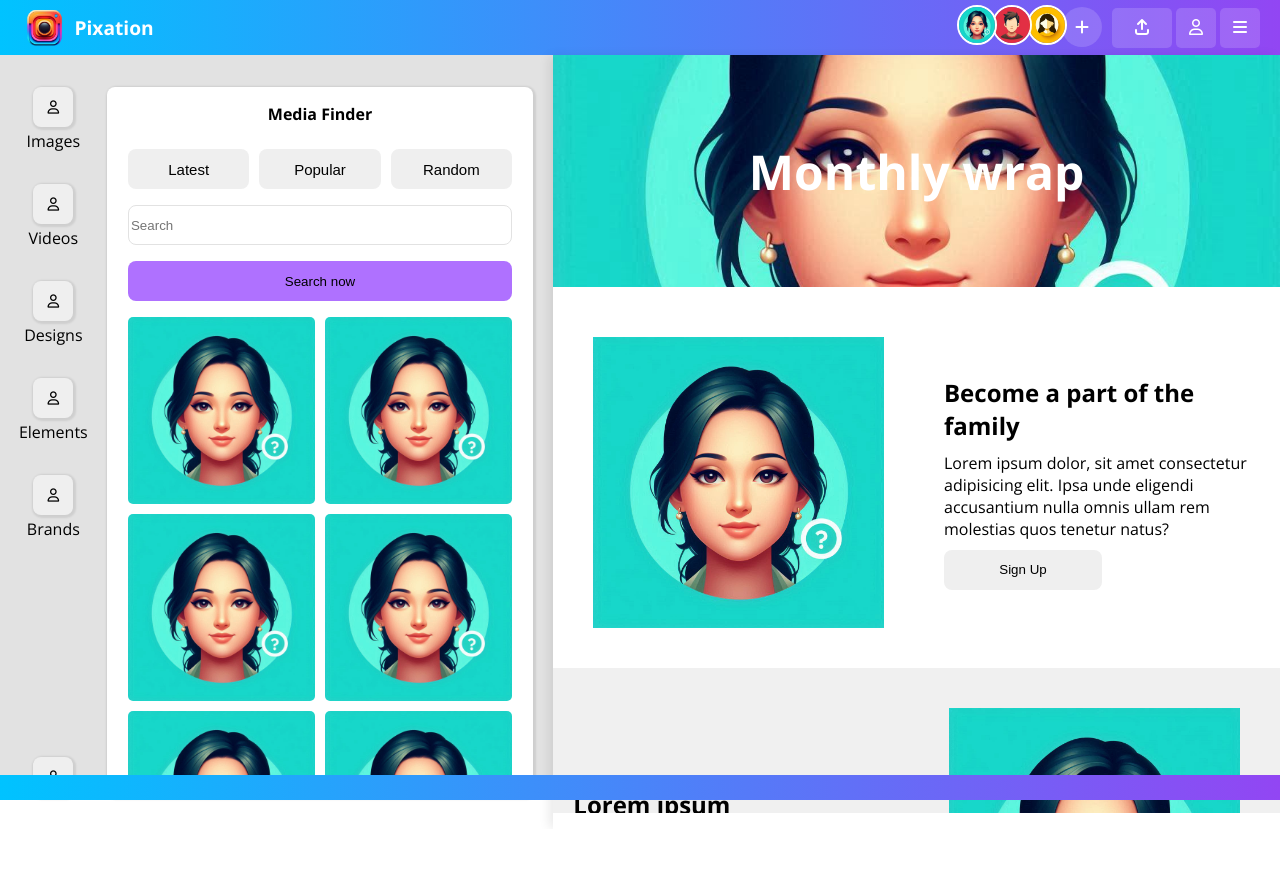
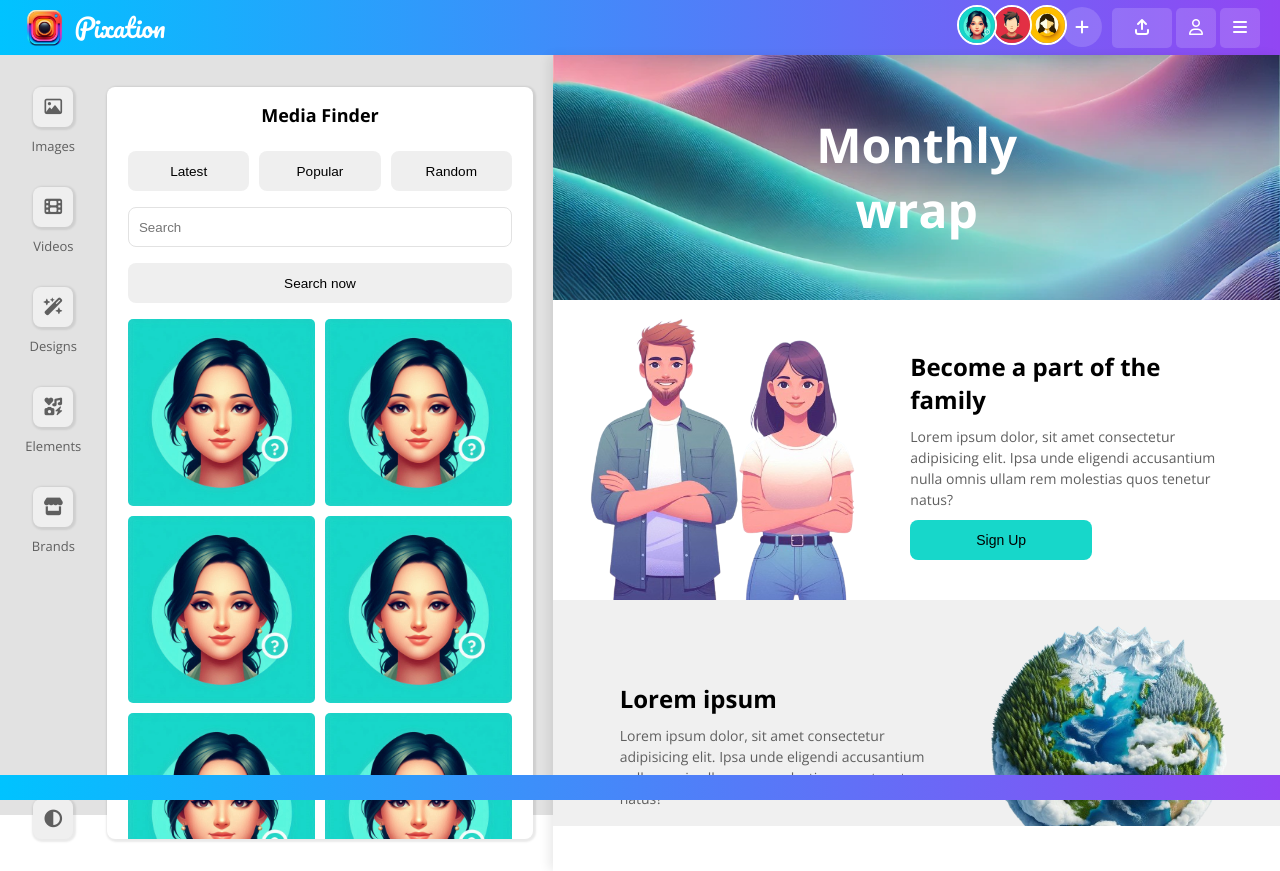
Before and after one commit to lucasxbron/pixation, a website: page index.html in a window 1280 px wide. Before the commit the page ends 829 px from the top, so only its background shows below. Drawn offline with Linux system fonts and the light colour scheme.

Commit message:
chore: changed sizing, colors, fonts / added placeholder images, content

```diff
--- a/index.html
+++ b/index.html
@@ -57,27 +57,27 @@
       <nav>
         <ul>
           <li>
-            <button><i class="fa-regular fa-user"></i></button>
+            <button><i class="fa-regular fa-image"></i></button>
             <p>Images</p>
           </li>
           <li>
-            <button><i class="fa-regular fa-user"></i></button>
+            <button><i class="fa-solid fa-film"></i></button>
             <p>Videos</p>
           </li>
           <li>
-            <button><i class="fa-regular fa-user"></i></button>
+            <button><i class="fa-solid fa-wand-magic-sparkles"></i></button>
             <p>Designs</p>
           </li>
           <li>
-            <button><i class="fa-regular fa-user"></i></button>
+            <button><i class="fa-solid fa-icons"></i></button>
             <p>Elements</p>
           </li>
           <li>
-            <button><i class="fa-regular fa-user"></i></button>
+            <button><i class="fa-solid fa-store"></i></button>
             <p>Brands</p>
           </li>
         </ul>
-        <button class="dark-mode"><i class="fa-regular fa-user"></i></button>
+        <button class="dark-mode"><i class="fa-solid fa-circle-half-stroke"></i></button>
       </nav>
       <section class="finder">
         <div class="finder-wrapper">
@@ -90,26 +90,38 @@
           <input type="text" placeholder="Search" />
           <button class="search-btn">Search now</button>
           <div class="results">
-            <img src="/assets/images/user-image-placeholder-1.jpeg" alt="" />
-            <img src="/assets/images/user-image-placeholder-1.jpeg" alt="" />
-            <img src="/assets/images/user-image-placeholder-1.jpeg" alt="" />
-            <img src="/assets/images/user-image-placeholder-1.jpeg" alt="" />
-            <img src="/assets/images/user-image-placeholder-1.jpeg" alt="" />
-            <img src="/assets/images/user-image-placeholder-1.jpeg" alt="" />
-            <img src="/assets/images/user-image-placeholder-1.jpeg" alt="" />
-            <img src="/assets/images/user-image-placeholder-1.jpeg" alt="" />
-            <img src="/assets/images/user-image-placeholder-1.jpeg" alt="" />
-            <img src="/assets/images/user-image-placeholder-1.jpeg" alt="" />
-            <img src="/assets/images/user-image-placeholder-1.jpeg" alt="" />
-            <img src="/assets/images/user-image-placeholder-1.jpeg" alt="" />
+            <img src="/assets/images/user-image-placeholder-1.jpeg" alt="placeholder image" />
+            <img src="/assets/images/user-image-placeholder-1.jpeg" alt="placeholder image" />
+            <img src="/assets/images/user-image-placeholder-1.jpeg" alt="placeholder image" />
+            <img src="/assets/images/user-image-placeholder-1.jpeg" alt="placeholder image" />
+            <img src="/assets/images/user-image-placeholder-1.jpeg" alt="placeholder image" />
+            <img src="/assets/images/user-image-placeholder-1.jpeg" alt="placeholder image" />
+            <img src="/assets/images/user-image-placeholder-1.jpeg" alt="placeholder image" />
+            <img src="/assets/images/user-image-placeholder-1.jpeg" alt="placeholder image" />
+            <img src="/assets/images/user-image-placeholder-1.jpeg" alt="placeholder image" />
+            <img src="/assets/images/user-image-placeholder-1.jpeg" alt="placeholder image" />
+            <img src="/assets/images/user-image-placeholder-1.jpeg" alt="placeholder image" />
+            <img src="/assets/images/user-image-placeholder-1.jpeg" alt="placeholder image" />
+            <img src="/assets/images/user-image-placeholder-1.jpeg" alt="placeholder image" />
+            <img src="/assets/images/user-image-placeholder-1.jpeg" alt="placeholder image" />
+            <img src="/assets/images/user-image-placeholder-1.jpeg" alt="placeholder image" />
+            <img src="/assets/images/user-image-placeholder-1.jpeg" alt="placeholder image" />
+            <img src="/assets/images/user-image-placeholder-1.jpeg" alt="placeholder image" />
+            <img src="/assets/images/user-image-placeholder-1.jpeg" alt="placeholder image" />
+            <img src="/assets/images/user-image-placeholder-1.jpeg" alt="placeholder image" />
+            <img src="/assets/images/user-image-placeholder-1.jpeg" alt="placeholder image" />
+            <img src="/assets/images/user-image-placeholder-1.jpeg" alt="placeholder image" />
+            <img src="/assets/images/user-image-placeholder-1.jpeg" alt="placeholder image" />
+            <img src="/assets/images/user-image-placeholder-1.jpeg" alt="placeholder image" />
+            <img src="/assets/images/user-image-placeholder-1.jpeg" alt="placeholder image" />
           </div>
         </div>
       </section>
       <section class="hero">
-        <div class="hero-img"><h1>Monthly wrap</h1></div>
+        <div class="hero-img"><h1>Monthly<br>wrap</h1></div>
         <div class="hero-content">
           <div class="hero-details">
-            <img src="/assets/images/user-image-placeholder-1.jpeg" alt="" />
+            <img src="/assets/images/sign-in-heros.png" alt="" />
             <div>
               <h3>Become a part of the family</h3>
               <p>
@@ -117,7 +129,7 @@
                 unde eligendi accusantium nulla omnis ullam rem molestias quos
                 tenetur natus?
               </p>
-              <button>Sign Up</button>
+              <button class="sign-up-btn">Sign Up</button>
             </div>
           </div>
           <div class="hero-details">
@@ -129,10 +141,10 @@
                 tenetur natus?
               </p>
             </div>
-            <img src="/assets/images/user-image-placeholder-1.jpeg" alt="" />
+            <img src="/assets/images/default-image.png" alt="globe placeholder" />
           </div>
           <div class="hero-details">
-            <img src="/assets/images/user-image-placeholder-1.jpeg" alt="" />
+            <img src="/assets/images/default-image.png" alt="globe placeholder" />
             <div>
               <h3>Lorem ipsum</h3>
               <p>
@@ -152,10 +164,10 @@
                 tenetur natus?
               </p>
             </div>
-            <img src="/assets/images/user-image-placeholder-1.jpeg" alt="" />
+            <img src="/assets/images/default-image.png" alt="globe placeholder" />
           </div>
           <div class="hero-details">
-            <img src="/assets/images/user-image-placeholder-1.jpeg" alt="" />
+            <img src="/assets/images/default-image.png" alt="globe placeholder" />
             <div>
               <h3>Lorem ipsum</h3>
               <p>
--- a/package.json
+++ b/package.json
@@ -5,8 +5,7 @@
   "main": "index.js",
   "scripts": {
     "test": "echo \"Error: no test specified\" && exit 1",
-    "compile": "sass ./src/css/styles.scss ./src/css/styles.css --no-source-map --watch",
-    "build": "react-scripts build"
+    "compile": "sass ./src/css/styles.scss ./src/css/styles.css --no-source-map --watch"
   },
   "author": "",
   "license": "ISC",
--- a/src/css/styles.scss
+++ b/src/css/styles.scss
@@ -4,6 +4,8 @@
 
 $primary-color: #00c3ff;
 $secondary-color: #9246f3;
+$accent-color: #17d7ca;
+$off-color: rgb(95, 95, 95);
 $bgn-color: rgb(226, 226, 226);
 $btn-bgn-color: rgba(255, 255, 255, 0.153);
 $default-radius: 5px;
@@ -13,39 +15,49 @@ $btn-hover: linear-gradient(45deg, #9246f3, #00c3ff);
 // FONTS
 
 @font-face {
-  font-family: 'Open Sans';
-  src: url('/assets/google-fonts/OpenSans-VariableFont_wdth\,wght.ttf') format('truetype');
+  font-family: "Open Sans";
+  src: url("/assets/google-fonts/OpenSans-VariableFont_wdth\,wght.ttf")
+    format("truetype");
   font-weight: 400;
   font-style: normal;
 }
 
 @font-face {
-  font-family: 'Open Sans';
-  src: url('/assets/google-fonts/OpenSans-VariableFont_wdth\,wght.ttf') format('truetype');
+  font-family: "Open Sans";
+  src: url("/assets/google-fonts/OpenSans-VariableFont_wdth\,wght.ttf")
+    format("truetype");
   font-weight: 500;
   font-style: normal;
 }
 
-
 @font-face {
-  font-family: 'Open Sans';
-  src: url('/assets/google-fonts/OpenSans-VariableFont_wdth\,wght.ttf') format('truetype');
+  font-family: "Open Sans";
+  src: url("/assets/google-fonts/OpenSans-VariableFont_wdth\,wght.ttf")
+    format("truetype");
   font-weight: 600;
   font-style: normal;
 }
 
-
 @font-face {
-  font-family: 'Open Sans';
-  src: url('/assets/google-fonts/OpenSans-VariableFont_wdth\,wght.ttf') format('truetype');
+  font-family: "Open Sans";
+  src: url("/assets/google-fonts/OpenSans-VariableFont_wdth\,wght.ttf")
+    format("truetype");
   font-weight: 700;
   font-style: normal;
 }
 
 @font-face {
-  font-family: 'Open Sans';
-  src: url('/assets/google-fonts/OpenSans-VariableFont_wdth\,wght.ttf') format('truetype');
+  font-family: "Open Sans";
+  src: url("/assets/google-fonts/OpenSans-VariableFont_wdth\,wght.ttf")
+    format("truetype");
   font-weight: 800;
+  font-style: normal;
+}
+
+@font-face {
+  font-family: "Pacifico";
+  src: url("/assets/google-fonts/Pacifico-Regular.ttf") format("truetype");
+  font-weight: 600;
   font-style: normal;
 }
 
@@ -61,7 +73,8 @@ $btn-hover: linear-gradient(45deg, #9246f3, #00c3ff);
 
 body {
   // margin: 4px;
-  font-family: 'Open Sans', sans-serif;
+  font-family: "Open Sans", sans-serif;
+  // height: 100vh;
 }
 
 button {
@@ -88,8 +101,9 @@ header {
   padding: 5px 20px;
 
   h1 {
-    font-size: 1.2rem;
+    font-size: 1.6rem;
     color: white;
+    font-family: "Pacifico", cursive;
   }
 
   nav {
@@ -97,14 +111,14 @@ header {
     align-content: center;
     justify-content: space-between;
   }
-
 }
 
 .logo {
   @include flex-center;
   margin-left: 5px;
+  cursor: pointer;
   img {
-    height:40px;
+    height: 40px;
     padding-right: 10px;
   }
 }
@@ -158,7 +172,6 @@ header {
     margin-left: -5px;
     margin-top: -2px;
   }
-
   .fa-plus {
     color: white;
     font-size: 1rem;
@@ -192,6 +205,10 @@ header {
   }
 }
 
+button:hover {
+  background-color: rgba(255, 255, 255, 0.291);
+}
+
 // MAIN
 
 main {
@@ -201,13 +218,14 @@ main {
   // height: 90vh;
   button:hover {
     background: $btn-hover;
+    color: white;
   }
 }
 
 // MAIN - NAV
 
 main {
-  height: 93vh;
+  height: 95vh;
   nav {
     display: flex;
     flex-direction: column;
@@ -232,12 +250,24 @@ main {
   }
   li p {
     text-align: center;
-    padding-top: 3px;
+    padding-top: 10px;
+    font-size: 13px;
   }
 
   .dark-mode {
     margin-bottom: 2rem;
   }
+  i {
+    font-size: 1.1rem;
+  }
+  p,
+  i {
+    color: $off-color;
+  }
+}
+
+button:hover i {
+  color: white;
 }
 
 // MAIN - FINDER
@@ -258,24 +288,40 @@ main {
     border-radius: $secondary-radius;
     margin: 2rem 0;
     box-shadow: 1px 1px 2px 2px rgba(0, 0, 0, 0.088);
-
   }
-  input, .search-btn, .results, .cat-btn, .results {
+  input,
+  .search-btn,
+  .results,
+  .cat-btn,
+  .results {
     width: 90%;
-
   }
-  input, button {
+  input:focus {
+    outline: 1px solid rgb(163, 163, 163);
+  }
+  input {
+    padding-left: 10px;
+  }
+  input,
+  button {
     height: 40px;
     border-radius: $secondary-radius;
     box-sizing: border-box;
   }
 
+  .search-btn, .cat-btn button {
+    font-size: 0.85rem;
+    font-weight: 500;
+  }
+
   .search-btn {
     margin-bottom: 1rem;
-    background-color: #af71ff;
+    // background-color: #7F55F4;
+    // font-size: 14px;
   }
   h3 {
     margin: 1rem 0 1.5rem 0;
+    font-size: 18px;
   }
   input {
     margin: 1rem 0 1rem 0;
@@ -284,26 +330,22 @@ main {
   .cat-btn {
     display: flex;
     justify-content: space-evenly;
-
   }
   .cat-btn button {
     width: 100%;
-    font-size: 15px;
-  }
-  .cat-btn button:active {
-
+    // font-size: 15px;
   }
   .cat-btn button:nth-of-type(2) {
     margin: 0 10px;
   }
   .results {
-    flex-grow: 1;
+    // flex-grow: 1;
     display: grid;
-    grid-template-columns: repeat(auto-fit, minmax(150px, 1fr) );
+    grid-template-columns: repeat(auto-fit, minmax(150px, 1fr));
     gap: 10px;
     // height: 40%;
     overflow-y: auto;
-    max-height: 60vh;
+    max-height: 65vh;
   }
   .results img {
     width: 100%;
@@ -311,8 +353,6 @@ main {
     object-fit: cover;
     border-radius: $default-radius;
   }
-
-
 }
 
 // MAIN - HERO
@@ -325,16 +365,18 @@ main {
   box-shadow: -5px 0 10px -1px rgba(0, 0, 0, 0.088);
   // background-color: rgb(240, 240, 240);
   background-color: white;
+
 }
 
 .hero-img {
-  background-image: url(/assets/images/user-image-placeholder-1.jpeg);
+  background-image: url(/assets/images/hero-image.webp);
   width: 100%;
   height: 30%;
-  background-size:cover;
+  background-size: cover;
   background-position: center;
   @include flex-center;
   color: white;
+  text-align: center;
   h1 {
     font-size: 3rem;
   }
@@ -348,7 +390,7 @@ main {
   overflow-y: auto;
   max-height: 64.5vh;
   margin-top: 10px;
-  img{
+  img {
     width: 100%;
   }
   div:nth-of-type(even) {
@@ -361,17 +403,22 @@ main {
   display: flex;
   align-items: left;
   justify-content: center;
+  max-height: 400px;
+
   div {
     display: flex;
     flex-direction: column;
     justify-content: center;
     width: 50%;
-    padding: 20px;
+    padding-right: 20px;
   }
+
   img {
     width: 40%;
-    object-fit: cover;
-    padding: 40px;
+    // max-height: 300px;
+    object-fit: contain;
+    // padding: 40px;
+    // max-height: 300px;
   }
   h3 {
     font-size: 24px;
@@ -383,6 +430,28 @@ main {
     height: 40px;
     margin-top: 10px;
   }
+  p {
+    color: $off-color;
+    font-size: 14px;
+    line-height: 1.5;
+  }
+}
+
+.hero-details:nth-of-type(even) p,
+.hero-details:nth-of-type(even) h3 {
+  padding-left: 40px;
+}
+
+.hero-details:nth-of-type(1) p,
+.hero-details:nth-of-type(1) h3,
+.hero-details:nth-of-type(1) button {
+  margin-left: 40px;
+}
+
+.sign-up-btn {
+  background-color: #17d7ca;
+  font-weight: 500;
+  font-size: 14px;
 }
 
 // FOOTER
@@ -391,7 +460,7 @@ footer {
   background: linear-gradient(90deg, $primary-color, $secondary-color);
   height: 25px;
   position: fixed;
-  bottom:0;
+  bottom: 0;
   left: 0;
   right: 0;
   // display: flex;
```
Also changed, not shown: assets/google-fonts/OpenSans-Italic-VariableFont_wdth,wght.ttf (deleted), assets/google-fonts/Pacifico-Regular.ttf (added), assets/images/default-image.png (added), assets/images/hero-image.webp (added), assets/images/sign-in-heros.png (added), src/css/styles.css.
